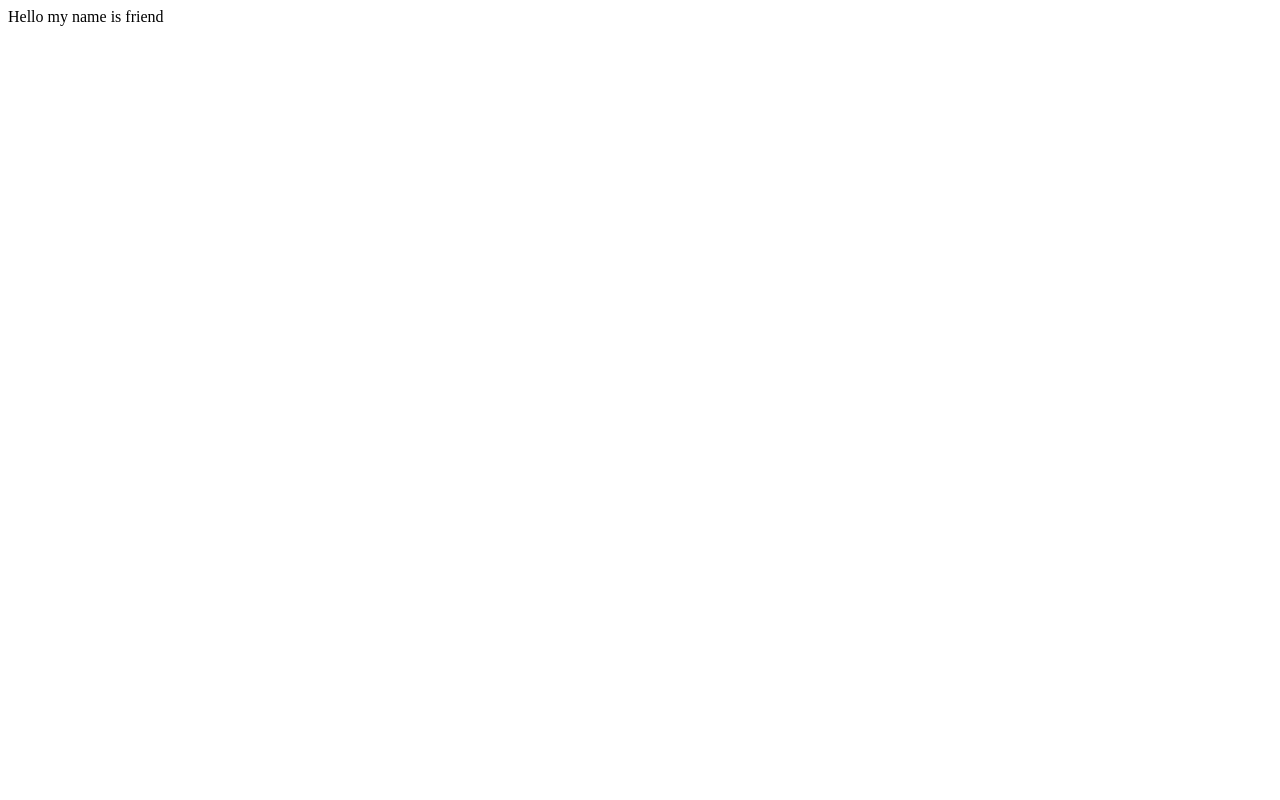
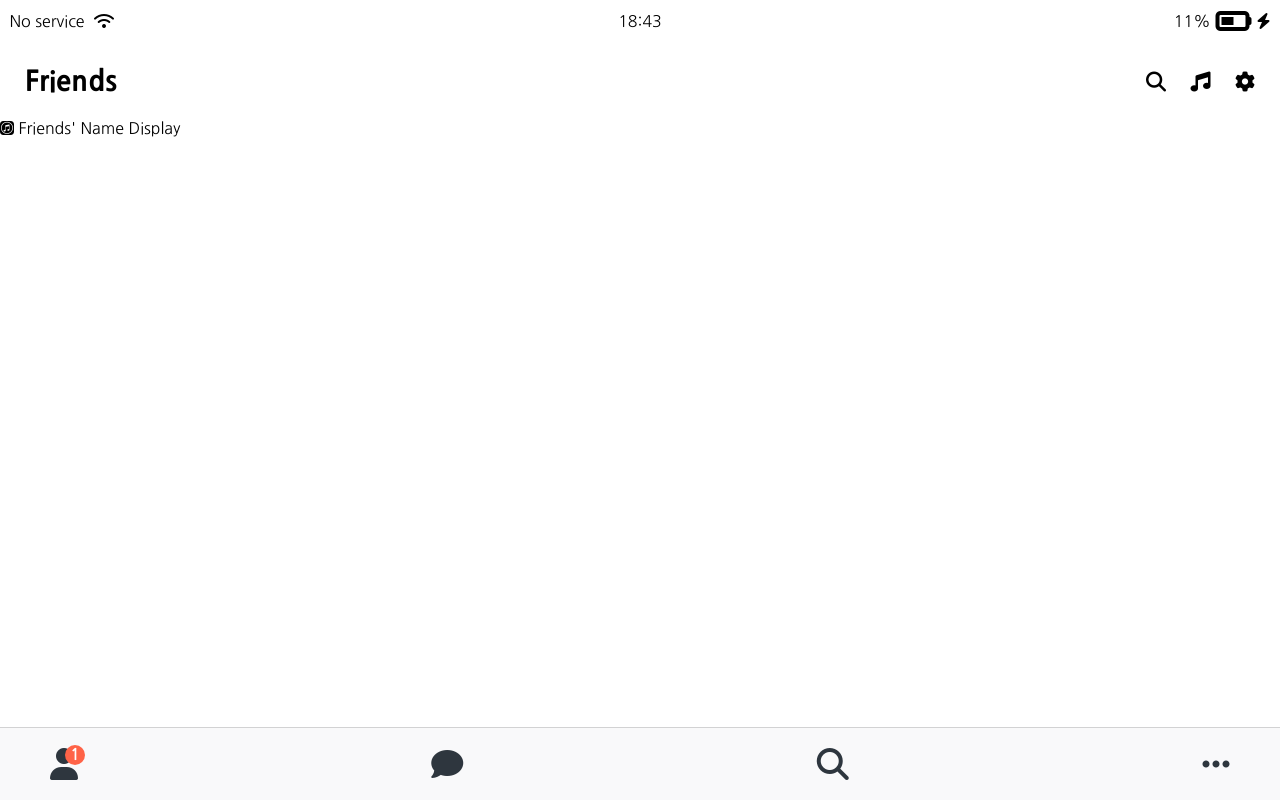
Before and after one commit to jinwonccie/kokoa-clone-2020, a plain HTML site: page friends.html in a window 1280 px wide. Drawn offline with Linux system fonts and the light colour scheme; files whose address does not match are found by name.

Commit message:
6.14.screen header

```diff
--- /dev/null
+++ b/css/components/nav-bar.css
@@ -0,0 +1,35 @@
+.nav {
+    position: fixed;
+    bottom: 0;
+    width: 100%;
+    background-color: #f9f9fa;
+    padding: 20px 50px;
+    box-sizing: border-box;
+    border-top: 1px solid rgba(121, 121, 121, 0.3);
+}
+
+.nav_list {
+    display: flex;
+    justify-content: space-between;
+    position: relative;
+}
+.nav_link {
+    color: #2e363e;
+}
+.nav_notification {
+    background-color: tomato;
+    width: 20px;
+    height: 20px;
+    border-radius: 10px;
+    display: flex;
+    justify-content: center;
+    align-items: center;
+    font-weight: 600;
+    color: white;
+    position: absolute;
+    bottom: 15px;
+    left: 15px;
+}
+.nav_link {
+    color: #2e363e;
+}
--- /dev/null
+++ b/css/components/screen-header.css
@@ -0,0 +1,13 @@
+.screen-header {
+    display: flex;
+    justify-content: space-between;
+    padding: 25px;
+    align-items: center;
+}
+.screen-header_title {
+    font-size: 28px;
+    font-weight: 800;
+}
+.screen-header_icons span {
+    margin-left: 20px;
+}
--- a/css/components/staus-bar.css
+++ b/css/components/staus-bar.css
@@ -1,10 +1,12 @@
 .status-bar {
   display: flex;
   justify-content: center;
+  align-items: center;
   padding: 5px 3px;
 }
 .status-bar_colum {
   width: 33%;
+
 }
 .status-bar_colum:first-child span {
   margin-right: 5px;
--- a/css/reset.css
+++ b/css/reset.css
@@ -50,3 +50,7 @@ table {
 input:focus {
 	outline: none;
 }
+a {
+	color:inherit;
+	text-decoration: none;
+}
--- /dev/null
+++ b/css/screens/friends.css
@@ -0,0 +1,4 @@
+#friends-display-link {
+    text-align: center;
+    display: block;
+}
--- a/css/styles.css
+++ b/css/styles.css
@@ -4,9 +4,12 @@
 
 /* Components*/
 @import "components/staus-bar.css";
+@import "components/nav-bar.css";
+@import "components/screen-header.css";
 
 /* Screens*/
 @import "screen/login.css";
+@import "screen/friends.css";
 
 body {
   font-family: "Nanum Gothic", sans-serif;
--- a/friends.html
+++ b/friends.html
@@ -1 +1,64 @@
-Hello my name is friend
+<!DOCTYPE html>
+<html lang="en">
+<head>
+    <link rel="stylesheet" href="css/styles.css" />
+    <meta charset="UTF-8">
+    <meta name="viewport" content="width=device-width, initial-scale=1.0">
+    <title>Friends - Kokoa Clone</title>
+</head>
+<body>
+    <div class="status-bar">
+        <div class="status-bar_colum">
+            <span>No service</span>
+            <i class="fa-solid fa-wifi"></i>
+        </div>
+        <div class="status-bar_colum">
+            <span>18:43</span>
+        </div>
+        <div class="status-bar_colum">
+            <!-- to add: Icon-->
+            <span>11%</span>
+            <i class="fa-solid fa-battery-half fa-2x"></i>
+            <i class="fa-solid fa-bolt"></i>
+        </div>
+    </div>
+    <header class="screen-header">
+        <h1 class="screen-header_title">Friends</h1>
+        <div class="screen-header_icons">
+            <span><i class="fa-solid fa-magnifying-glass fa-lg"></i></span>
+            <span><i class="fa-solid fa-music fa-lg"></i></span>
+            <span><i class="fa-solid fa-gear fa-lg"></i></span>
+        </div>
+    </header>
+
+    <a id="friends-display-link">
+        <i class="fa-brands fa-itunes"></i> Friends' Name Display
+    </a>
+
+    <nav class="nav">
+        <ul class="nav_list">
+            <li class="nav_btn">
+                <a class="nav_link" href="#"><i class="fa-solid fa-user fa-2x"></i>
+                </a>
+            </li>
+            <li class="nav_btn">
+                <span class="nav_notification">1</span>
+                <a class="nav_link" href="#"><i class="fa-solid fa-comment fa-2x"></i>
+                </a>
+            </li>
+            <li class="nav_btn">
+                <a class="nav_link" href="#"><i class="fa-solid fa-magnifying-glass fa-2x"></i>
+                </a>
+            </li>
+            <li class="nav_btn">
+                <a class="nav_link" href="#"><i class="fa-solid fa-ellipsis fa-2x"></i>
+                </a>
+            </li>
+        </ul>
+    </nav>
+
+
+    <script src="https://kit.fontawesome.com/142be9690b.js" crossorigin="anonymous">
+    </script>
+</body>
+</html>
```
